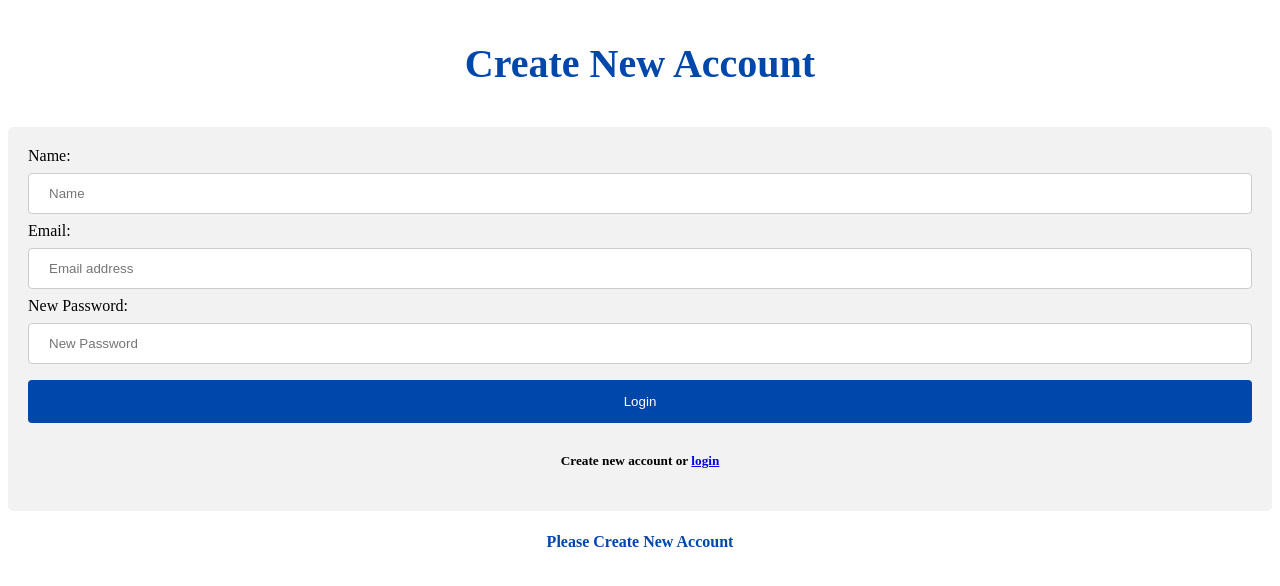
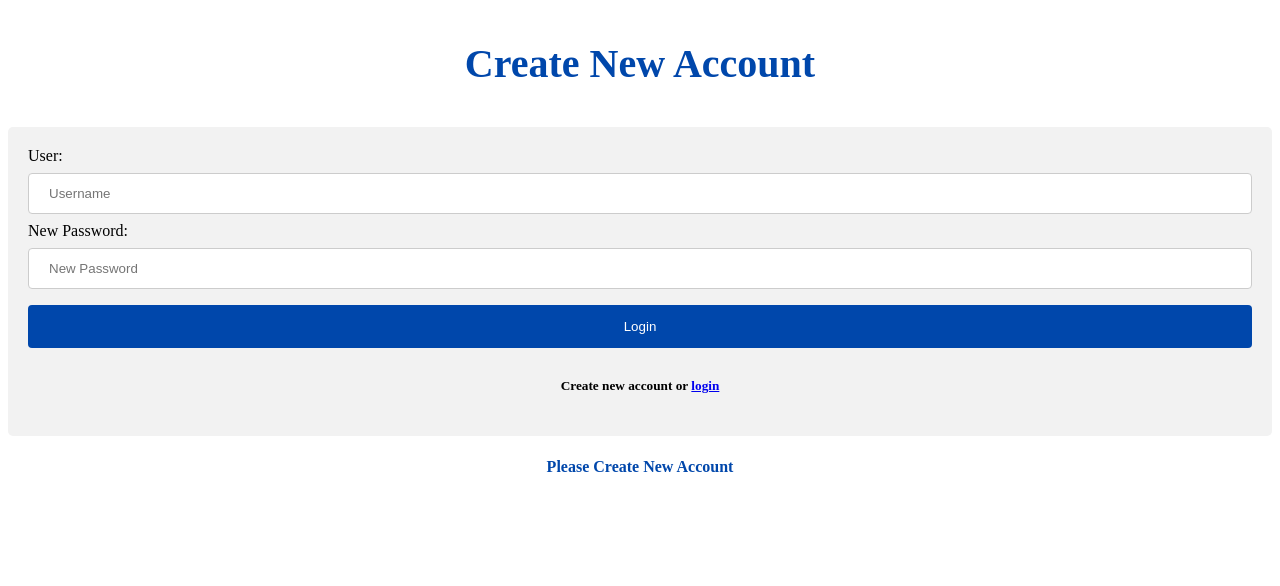
Before and after one commit to jakobssons/stayontrack, a PHP site: page /createacc.php in a window 1280 px wide. Shown: the top 586 px of the page. Run offline with PHP 8.4, Linux system fonts and the light colour scheme.

Commit message:
Updated createacc
Added file to work with config and collect data

```diff
--- a/createacc.php
+++ b/createacc.php
@@ -1,7 +1,54 @@
+<?php
+include_once 'config/db_config.php';
+
+session_start();
+
+if ($_SERVER['REQUEST_METHOD'] === 'POST') {
+    // ... (your existing code for database connection)
+    $conn = new mysqli($servername, $user, $upassword, $dbname);
+
+    // Check the connection
+    if ($conn->connect_error) {
+        die("Connection failed: " . $conn->connect_error);
+    }
+
+    $user = $conn->real_escape_string($_POST['user']);
+    $upassword = upassword_hash($_POST['upassword'], PASSWORD_DEFAULT); // Hash the password
+
+    // Modify the SQL query to insert user information
+    $sql = "INSERT INTO users_table (user, upassword) VALUES ('$user', '$upassword')";
+    $stmt = $conn->prepare($sql);
+    $stmt->bind_param("sss", $user, $upassword);
+    $result = $stmt->execute();
+
+    if ($result) {
+        // Redirect to index page after successful account creation
+        header('Location: index.php');
+        exit;
+    } else {
+        echo "Error: " . $stmt->error;
+    }
+
+    // Close the database connection
+    $stmt->close();
+    $conn->close();
+}
+?>
+
 <!DOCTYPE html>
 <html>
 <style>
 input[type=text], select {
+  width: 100%;
+  padding: 12px 20px;
+  margin: 8px 0;
+  display: inline-block;
+  border: 1px solid #ccc;
+  border-radius: 4px;
+  box-sizing: border-box;
+}
+
+input[type=password], select {
   width: 100%;
   padding: 12px 20px;
   margin: 8px 0;
@@ -52,15 +99,12 @@ h5 {
 <h3>Create New Account</h3>
 
 <div>
-<form action="transfer.php" method="post">
-    <label for="name">Name: </label>
-    <input type="text" id="name" name="name" placeholder="Name">
+<form action="<?php echo $_SERVER['PHP_SELF']; ?>" method="post">
+    <label for="user">User: </label>
+    <input type="text" id="user" name="user" placeholder="Username">
 
-    <label for="email">Email: </label>
-    <input type="text" id="email" name="email" placeholder="Email address">
-
-    <label for="password">New Password: </label>
-    <input type="text" id="password" name="password" placeholder="New Password">
+    <label for="upassword">New Password: </label>
+    <input type="password" id="upassword" name="upassword" placeholder="New Password">
 
     <input type="submit" value="Login">
   </form>
```
